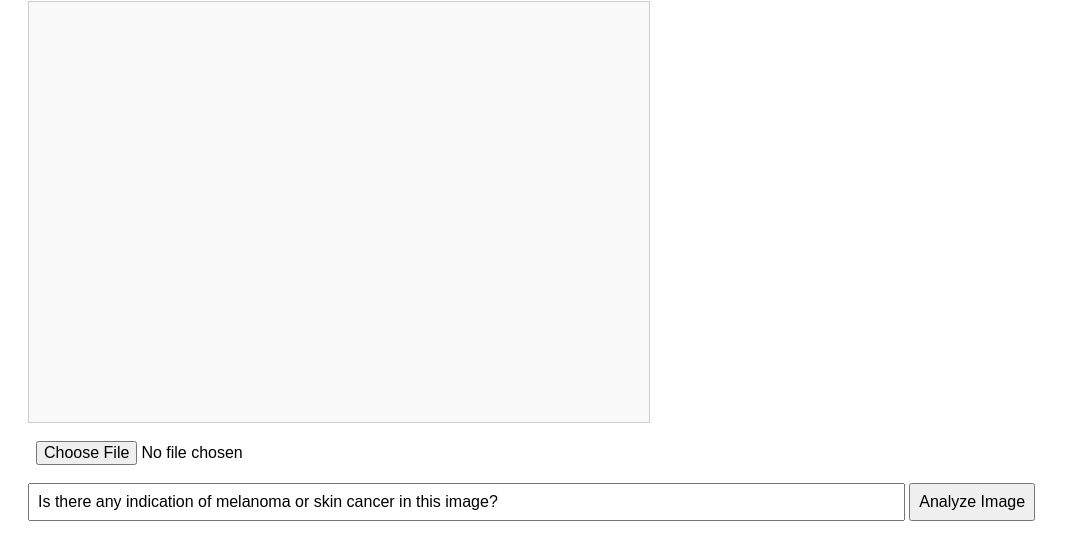
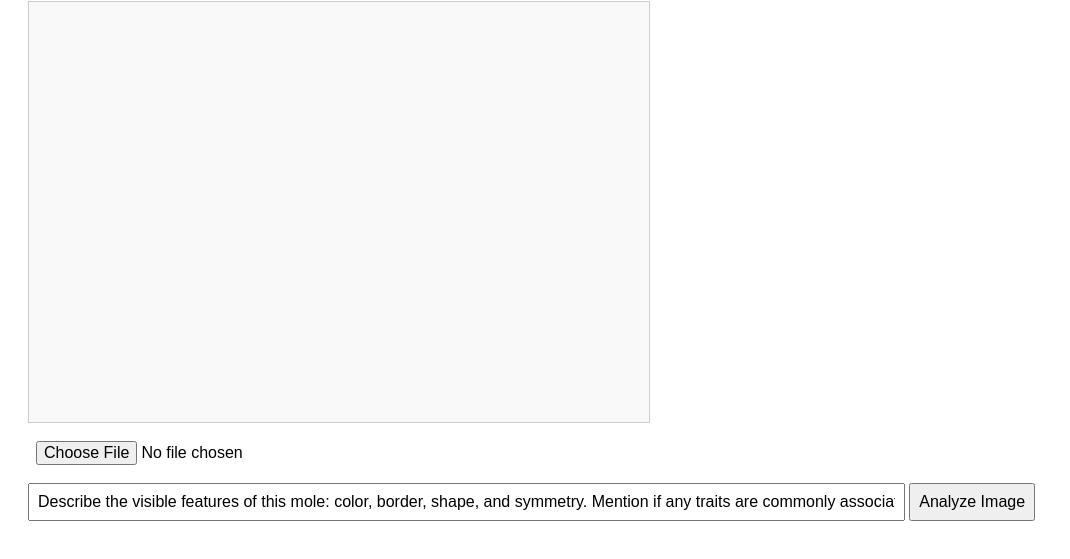
Before and after one commit to cllom/skin-cancer, a website: page public/index.html in a window 1280 px wide. Shown: the part 107-666 px from the top of the page, without its empty margins (0-1070 px from the left). Drawn offline with Linux system fonts and the light colour scheme.

Commit message:
edit prompt

```diff
--- a/public/index.html
+++ b/public/index.html
@@ -32,7 +32,7 @@
 
   <input type="file" id="image-upload" accept="image/*" />
   <br />
-  <input type="text" id="chat-input" value="Is there any indication of melanoma or skin cancer in this image?"  onkeydown="if(event.key==='Enter')sendChat()" />
+  <input type="text" id="chat-input" value="Describe the visible features of this mole: color, border, shape, and symmetry. Mention if any traits are commonly associated with melanoma. Conclude if we need to refer to dermatologist or not."  onkeydown="if(event.key==='Enter')sendChat()" />
   <button onclick="sendChat()">Analyze Image</button>
 
   <div id="error" style="color:red; margin-top:10px;"></div>
```
